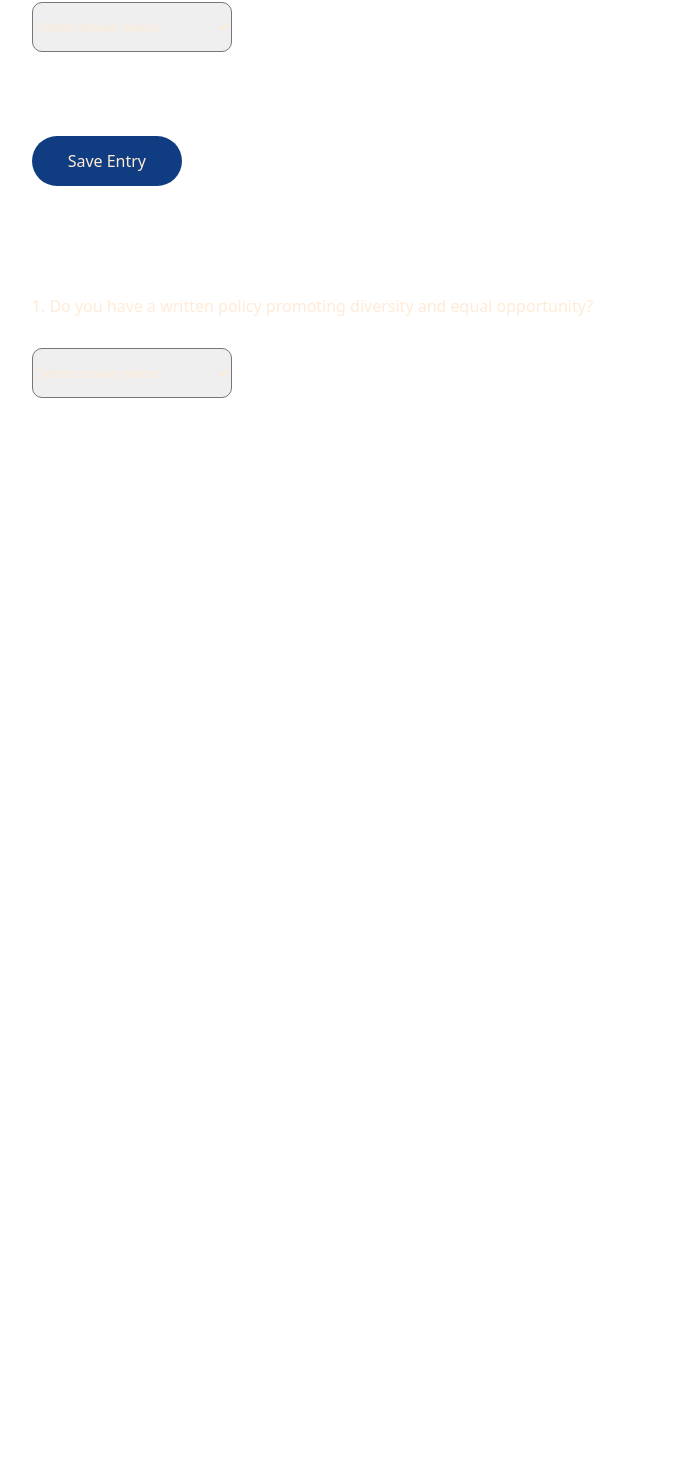
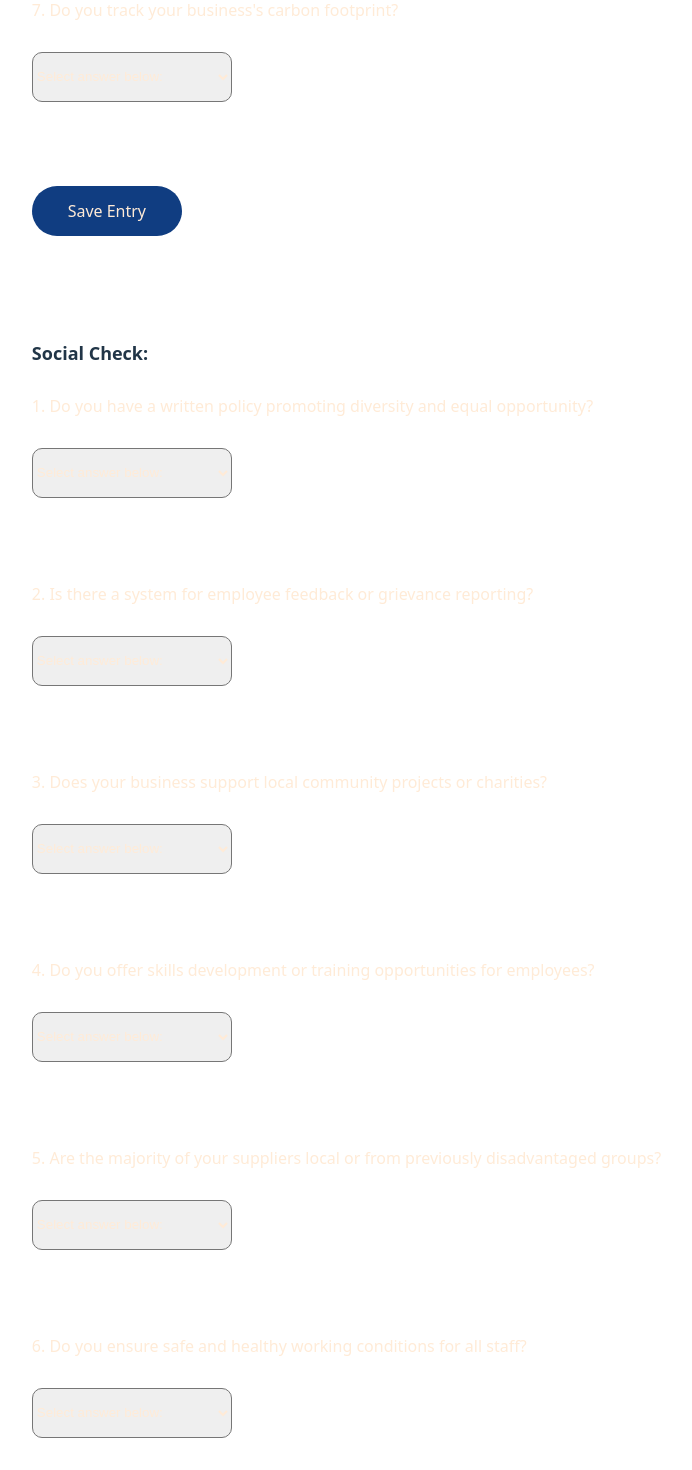
Before and after one commit to MaccccD/ImpactLens, a React (Vite) app: page /Compliance in a window 1280 px wide. Shown: the part 1310-2780 px from the top of the page, without its empty margins (272-964 px from the left). Before the commit the page ends 1794 px from the top, so only its background shows below. Built offline with nearby package versions, Linux system fonts and the light colour scheme.

Commit message:
Social Aspect of ESG Health Check Update Part  2
-added the social aspect questions and their answer options.

```diff
--- a/src/App.css
+++ b/src/App.css
@@ -36,6 +36,12 @@
 
 .card {
   padding: 2em;
+}
+.heading {
+  font-size: 18px;
+  margin: 30px;
+  font-weight: bold;
+  text-align: left;
 }
 
 .read-the-docs {
--- a/src/Pages/Compliance.jsx
+++ b/src/Pages/Compliance.jsx
@@ -27,7 +27,7 @@ function Compliance() {
       const [skillsDevelopment, setSkillsDevelopment] = useState("");
       const [suppliers, SetSuppliers] = useState("");
       const [healthConditions, setHealthConditions] = useState("");
-      const [labourPractices, setLabourPractice] = useState("");
+      const [labourPractices, setLabourPractices] = useState("");
 
 
 
@@ -102,7 +102,7 @@ function Compliance() {
       SetLocalComProject("");
       SetSuppliers("");
       setHealthConditions("");
-      setLabourPractice("");
+      setLabourPractices("");
 
       console.log("the social logs would be showing now that this has happened");
     }
@@ -124,6 +124,7 @@ function Compliance() {
 
    return (
     <div>
+      <h1 className='heading'>Environmental Check:</h1>
       <p className='content'>1. Does your business track monthly electricity consumption?</p>
         <select className='setUp' onChange={(b)=> setElectricityTrack(b.target.value)} value={electricityTrack}>
         <option value="">Select answer below:</option>
@@ -183,6 +184,7 @@ function Compliance() {
         <button onClick={SaveEnvironmental} className='nextBtn'>Save Entry</button><br/><br/>
         {/**The Social aspect Questions of the ESG Health Check: */}
         <div>
+          <h1 className='heading'>Social Check:</h1>
         <p className='content'>1. Do you have a written policy promoting diversity and equal opportunity?</p>
         <select className='setUp' onChange={(w)=> setWrittenPolicy(w.target.value)} value={writtenPolicy}>
         <option value="">Select answer below:</option>
@@ -191,11 +193,58 @@ function Compliance() {
         <option value= "In-Development">In-Development</option>
        </select>
        <br/>
-
+        <p className='content'>2. Is there a system for employee feedback or grievance reporting?</p>
+        <select className='setUp' onChange={(e)=> setEmployeeFeeback(e.target.value)} value={employeeFeedback}>
+        <option value="">Select answer below:</option>
+        <option value= "Yes">Yes</option>
+        <option value= "No">No</option>
+        <option value= "Informal Only">Informal</option>
+       </select>
+       <br/>
+        <p className='content'>3. Does your business support local community projects or charities?</p>
+        <select className='setUp' onChange={(l)=> SetLocalComProject(l.target.value)} value={localComProject}>
+        <option value="">Select answer below:</option>
+        <option value= "Yes">Yes</option>
+        <option value= "No">No</option>
+        <option value= "Occasionally">Occasionally</option>
+       </select>
+       <br/>
+        <p className='content'>4. Do you offer skills development or training opportunities for employees?</p>
+        <select className='setUp' onChange={(s)=> setSkillsDevelopment(s.target.value)} value={skillsDevelopment}>
+        <option value="">Select answer below:</option>
+        <option value= "Yes">Yes</option>
+        <option value= "No">No</option>
+        <option value= "Sometimes">Sometimes</option>
+       </select>
+       <br/>
+        <p className='content'>5. Are the majority of your suppliers local or from previously disadvantaged groups?</p>
+        <select className='setUp' onChange={(s)=> SetSuppliers(s.target.value)} value={suppliers}>
+        <option value="">Select answer below:</option>
+        <option value= "Yes">Yes</option>
+        <option value= "No">No</option>
+        <option value= "Some-Are">Some-Are</option>
+       </select>
+       <br/>
+        <p className='content'>6. Do you ensure safe and healthy working conditions for all staff?</p>
+        <select className='setUp' onChange={(h)=> setHealthConditions(h.target.value)} value={healthConditions}>
+        <option value="">Select answer below:</option>
+        <option value= "Yes">Yes</option>
+        <option value= "No">No</option>
+        <option value= "Partially">Partially</option>
+       </select>
+       <br/>
+        <p className='content'>7. Does your business have a stated commitment to fair labour practices?</p>
+        <select className='setUp' onChange={(l)=> setLabourPractices(l.target.value)} value={labourPractices}>
+        <option value="">Select answer below:</option>
+        <option value= "Yes">Yes</option>
+        <option value= "No">No</option>
+        <option value= "Not-Formalized">Not-Formalized</option>
+       </select>
+       <br/>
+       <br/>
+        <button onClick={SaveSocial} className='nextBtn'>Save Entry</button><br/><br/>
         </div>
     </div>
-
-
   );
 };
 
```
